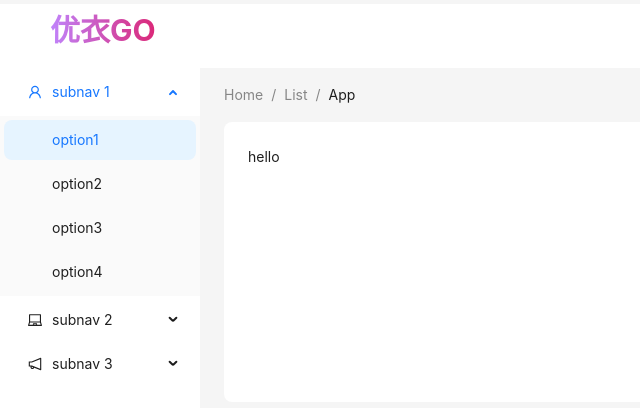
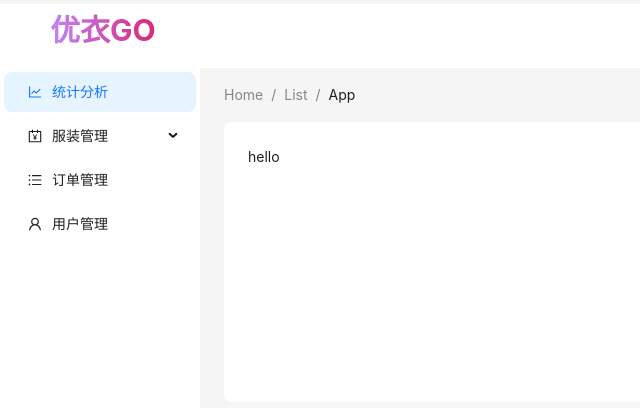
Before and after one commit to theskyworld/YouYiGO-admin-frontend, a React (Vite) app: page / in a window 1280 px wide. Shown: the top 408 px of the page, without its empty margins (0-640 px from the left). Built offline with nearby package versions, Linux system fonts and the light colour scheme.

Commit message:
feat: 添加MySideBar

```diff
--- /dev/null
+++ b/src/components/MySideBar.tsx
@@ -0,0 +1,87 @@
+import {
+  AccountBookOutlined,
+  LineChartOutlined,
+  UnorderedListOutlined,
+  UserOutlined,
+} from "@ant-design/icons";
+import { Menu, theme } from "antd";
+import Sider from "antd/es/layout/Sider";
+import React from "react";
+import { type AntdIconProps } from "../utils/types";
+
+type SideBarItem = {
+  id: string;
+  title: string;
+  icon: React.ForwardRefExoticComponent<
+    Omit<AntdIconProps, "ref"> & React.RefAttributes<HTMLSpanElement>
+  >;
+  children?: SideBarItem[];
+};
+
+const sideBarItems: SideBarItem[] = [
+  {
+    id: "1",
+    title: "统计分析",
+    icon: LineChartOutlined,
+  },
+  {
+    id: "2",
+    title: "服装管理",
+    icon: AccountBookOutlined,
+    children: [
+      {
+        id: "2-1",
+        title: "服装管理",
+        icon: AccountBookOutlined,
+      },
+      {
+        id: "2-2",
+        title: "服装管理",
+        icon: AccountBookOutlined,
+      },
+    ],
+  },
+  {
+    id: "3",
+    title: "订单管理",
+    icon: UnorderedListOutlined,
+  },
+  {
+    id: "4",
+    title: "用户管理",
+    icon: UserOutlined,
+  },
+];
+
+const items2 = sideBarItems.map((item) => {
+  return {
+    key: item.id,
+    icon: React.createElement(item.icon),
+    label: item.title,
+    children: item.children
+      ? item.children.map((item) => {
+          return {
+            key: item.id,
+            icon: React.createElement(item.icon),
+            label: item.title,
+          };
+        })
+      : null,
+  };
+});
+
+export default function MySideBar() {
+  const {
+    token: { colorBgContainer },
+  } = theme.useToken();
+  return (
+    <Sider width={200} style={{ background: colorBgContainer }}>
+      <Menu
+        mode="inline"
+        defaultSelectedKeys={["1"]}
+        style={{ height: "100%", borderRight: 0 }}
+        items={items2}
+      />
+    </Sider>
+  );
+}
--- a/src/layouts/RootLayout.tsx
+++ b/src/layouts/RootLayout.tsx
@@ -1,36 +1,9 @@
-import {
-  LaptopOutlined,
-  NotificationOutlined,
-  UserOutlined,
-} from "@ant-design/icons";
-import type { MenuProps } from "antd";
-import { Breadcrumb, Layout, Menu, theme } from "antd";
+import { Breadcrumb, Layout, theme } from "antd";
 import React from "react";
 import MyHeader from "../components/MyHeader";
+import MySideBar from "../components/MySideBar";
 
-const { Content, Sider } = Layout;
-
-const items2: MenuProps["items"] = [
-  UserOutlined,
-  LaptopOutlined,
-  NotificationOutlined,
-].map((icon, index) => {
-  const key = String(index + 1);
-
-  return {
-    key: `sub${key}`,
-    icon: React.createElement(icon),
-    label: `subnav ${key}`,
-
-    children: new Array(4).fill(null).map((_, j) => {
-      const subKey = index * 4 + j + 1;
-      return {
-        key: subKey,
-        label: `option${subKey}`,
-      };
-    }),
-  };
-});
+const { Content } = Layout;
 
 export default function RootLayout({
   children,
@@ -45,15 +18,7 @@ export default function RootLayout({
     <Layout>
       <MyHeader />
       <Layout>
-        <Sider width={200} style={{ background: colorBgContainer }}>
-          <Menu
-            mode="inline"
-            defaultSelectedKeys={["1"]}
-            defaultOpenKeys={["sub1"]}
-            style={{ height: "100%", borderRight: 0 }}
-            items={items2}
-          />
-        </Sider>
+        <MySideBar />
         <Layout style={{ padding: "0 24px 24px" }}>
           <Breadcrumb style={{ margin: "16px 0" }}>
             <Breadcrumb.Item>Home</Breadcrumb.Item>
--- /dev/null
+++ b/src/utils/types.ts
@@ -0,0 +1,8 @@
+export interface IconBaseProps extends React.HTMLProps<HTMLSpanElement> {
+  spin?: boolean;
+  rotate?: number;
+}
+export type TwoToneColor = string | [string, string];
+export interface AntdIconProps extends IconBaseProps {
+  twoToneColor?: TwoToneColor;
+}
```
